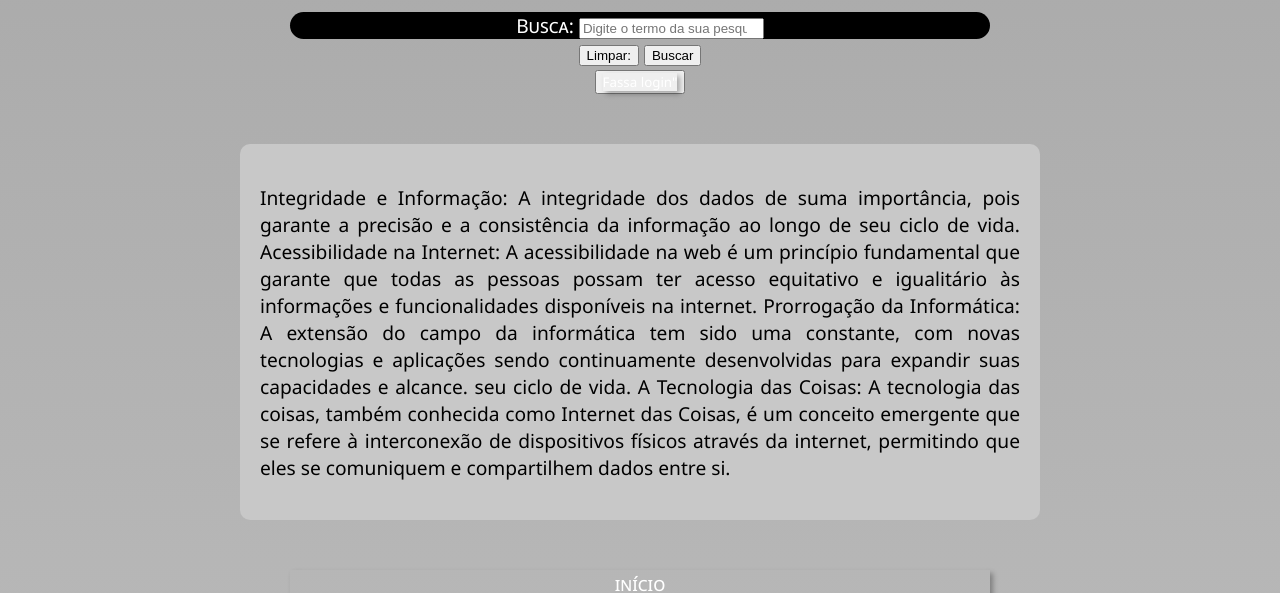
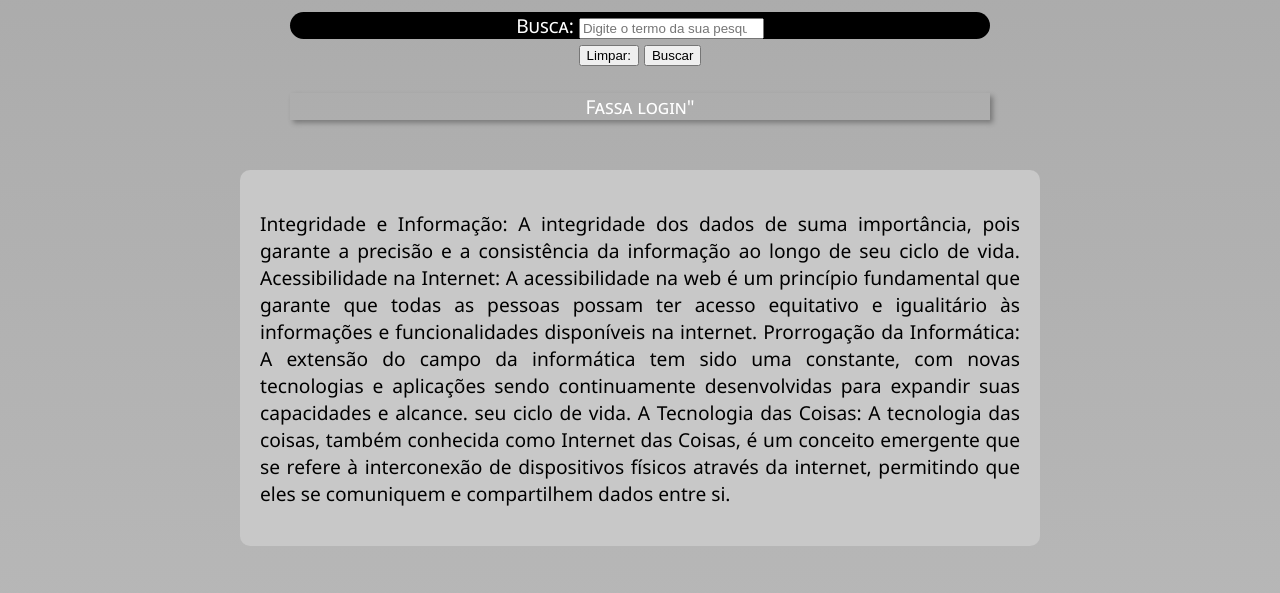
Before and after one commit to Eduardo-Henrique-da-Silva/meu-site, a plain HTML site: page index.html in a window 1280 px wide. Shown: the part 151-744 px from the top of the page. Drawn offline with Linux system fonts and the light colour scheme.

Commit message:
link
foi alterado os link

```diff
--- a/index.html
+++ b/index.html
@@ -20,7 +20,8 @@
 <input type="reset" value="Limpar:">
     <input type="submit" value="Buscar">
 </form>
-<button><a href="login.html" target="_blank" title="Entre para ter uma experiência única!">Fassa login"</a></button>
+
+<br><a href="login.html" target="_blank" title="Entre para ter uma experiência única!">Fassa login"</a>
                         </header>
 
 
```
